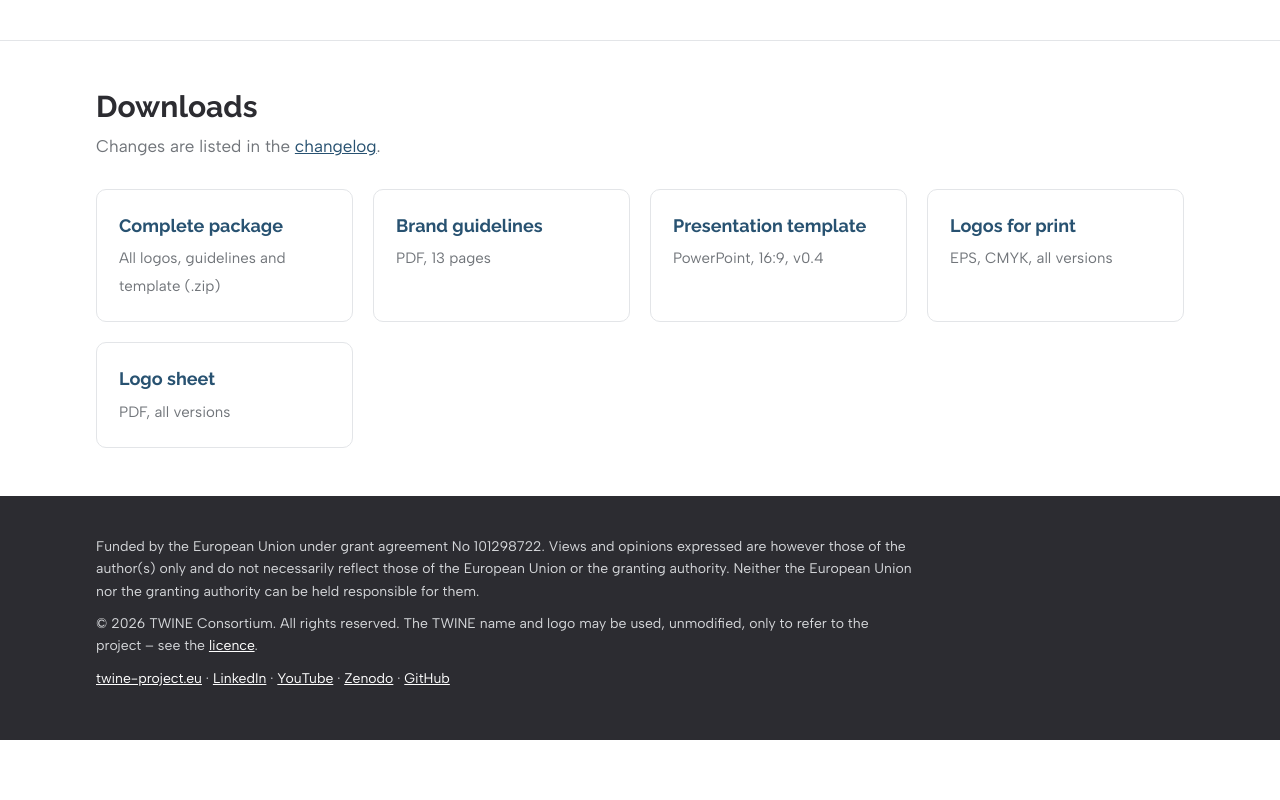
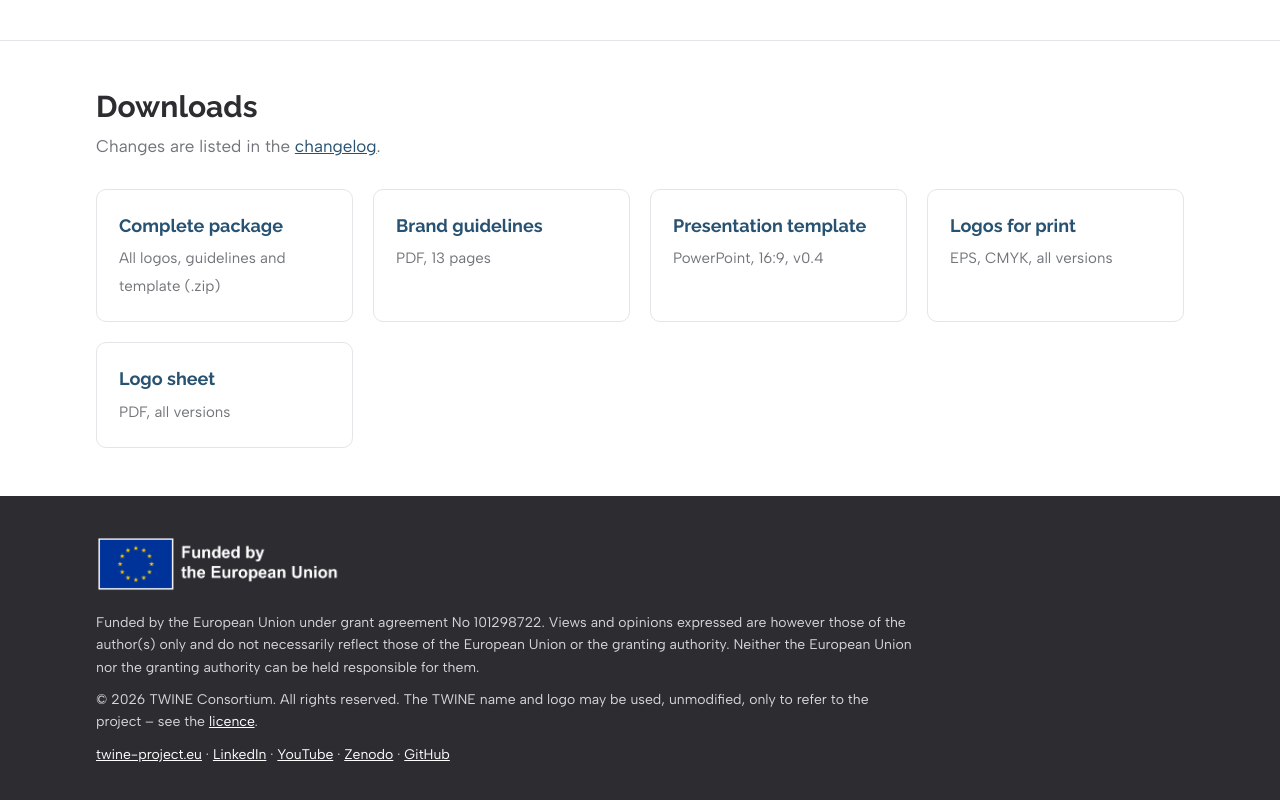
Before and after one commit to twine-project/visual-identity, a plain HTML site: page index.html in a window 1280 px wide. Shown: the part 2579-3379 px from the top of the page. Before the commit the page ends 3319 px from the top, so only its background shows below. Drawn offline with Linux system fonts and the light colour scheme.

Commit message:
Add Funded by the European Union logo to the footer

```diff
--- a/index.html
+++ b/index.html
@@ -100,6 +100,7 @@
   footer { background: var(--guide-ink); color: #D5D7DA; padding: 40px 0; font-size: 14px; }
   footer a { color: #fff; }
   footer p { margin: 0 0 10px; max-width: 820px; }
+  footer .eu-logo { display: block; height: 56px; width: auto; margin: 0 0 20px; }
 
   .toast { position: fixed; bottom: 20px; left: 50%; transform: translateX(-50%); background: var(--guide-ink); color: #fff; padding: 8px 16px; border-radius: 6px; opacity: 0; transition: opacity .2s; pointer-events: none; }
   .toast.show { opacity: 1; }
@@ -197,6 +198,7 @@
 
 <footer>
   <div class="wrap">
+    <img class="eu-logo" src="images/eu-funded-by-neg.png" alt="Funded by the European Union">
     <p>Funded by the European Union under grant agreement No 101298722. Views and opinions expressed are however those of the author(s) only and do not necessarily reflect those of the European Union or the granting authority. Neither the European Union nor the granting authority can be held responsible for them.</p>
     <p>© 2026 TWINE Consortium. All rights reserved. The TWINE name and logo may be used, unmodified, only to refer to the project – see the <a href="https://github.com/twine-project/visual-identity/blob/main/LICENSE">licence</a>.</p>
     <p><a href="https://twine-project.eu/">twine-project.eu</a> · <a href="https://www.linkedin.com/company/twine-eu/">LinkedIn</a> · <a href="https://www.youtube.com/@twine-project-eu">YouTube</a> · <a href="https://zenodo.org/communities/twine-project-eu/">Zenodo</a> · <a href="https://github.com/twine-project/visual-identity">GitHub</a></p>
```
Also changed, not shown: images/eu-funded-by-neg.png (added).
